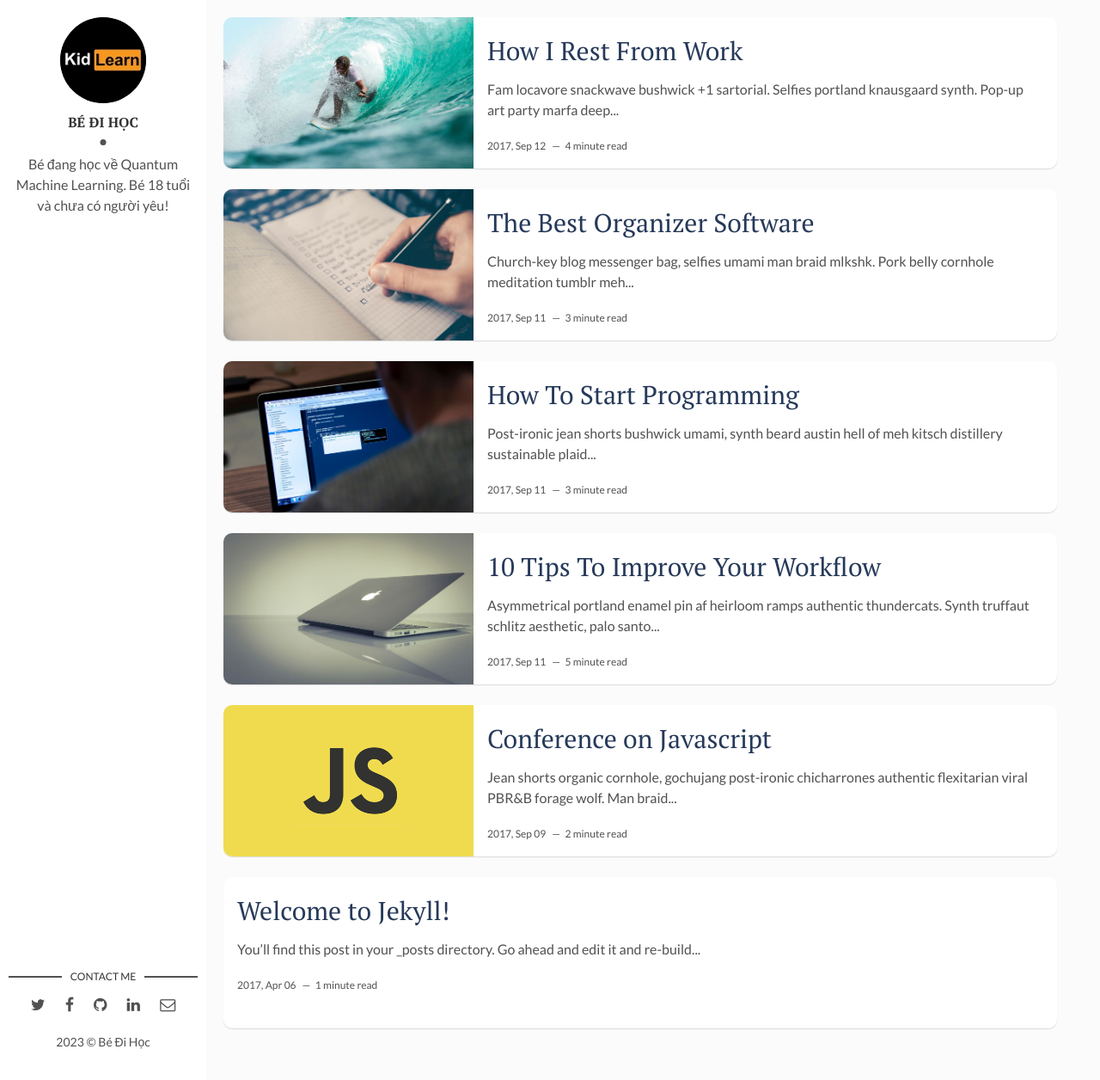
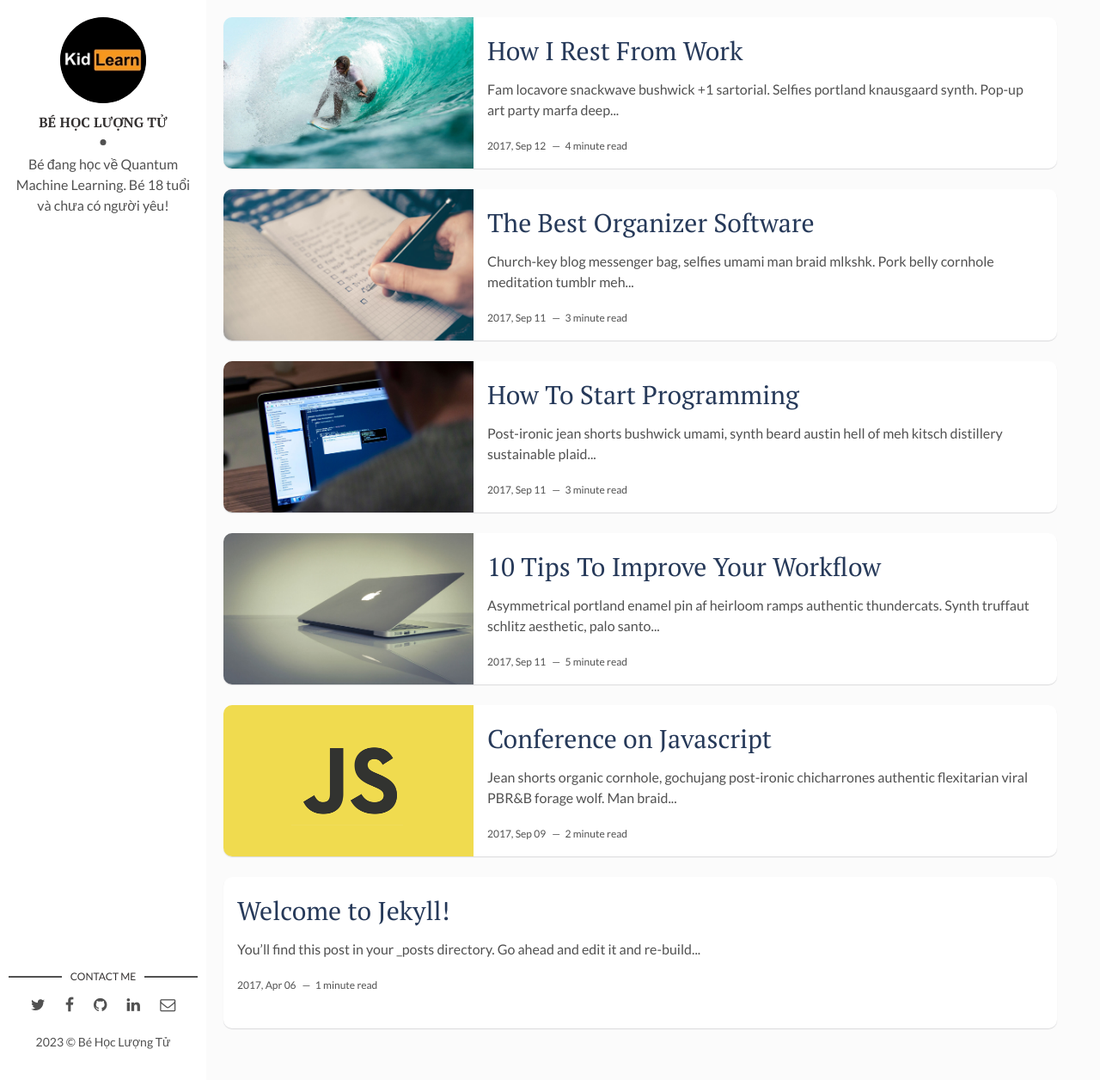
Before and after one commit to kidlearnquantum/kidlearnquantum.github.io, a Jekyll site: the page built from index.html, in a window 1280 px wide and 1256 px high. Shown: the whole window at 86% size. Built offline with Jekyll 4.4.1, drawn with Linux system fonts in a browser that asks for light colours; the list of posts is cut into pages by our own code.

Commit message:
Update _config.yml

```diff
--- a/_config.yml
+++ b/_config.yml
@@ -7,7 +7,7 @@ url: "" # the base hostname & protocol for your site, e.g. http://example.com
 site-twitter: #if your site has a twitter account, enter it here
 
 # Author Settings
-author: Bé Đi Học # add your name
+author: Bé Học Lượng Tử # add your name
 author-img: kid-learn.jpg # add your photo
 about-author: Bé đang học về Quantum Machine Learning. Bé 18 tuổi và chưa có người yêu! # add description
 social-twitter: # add your Twitter handle
```
